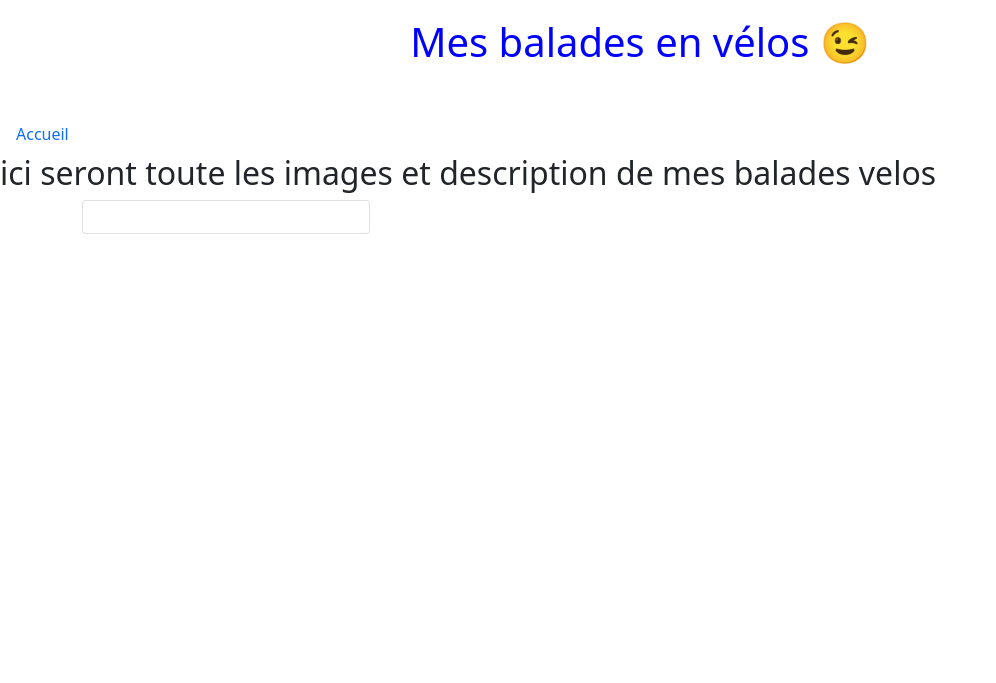
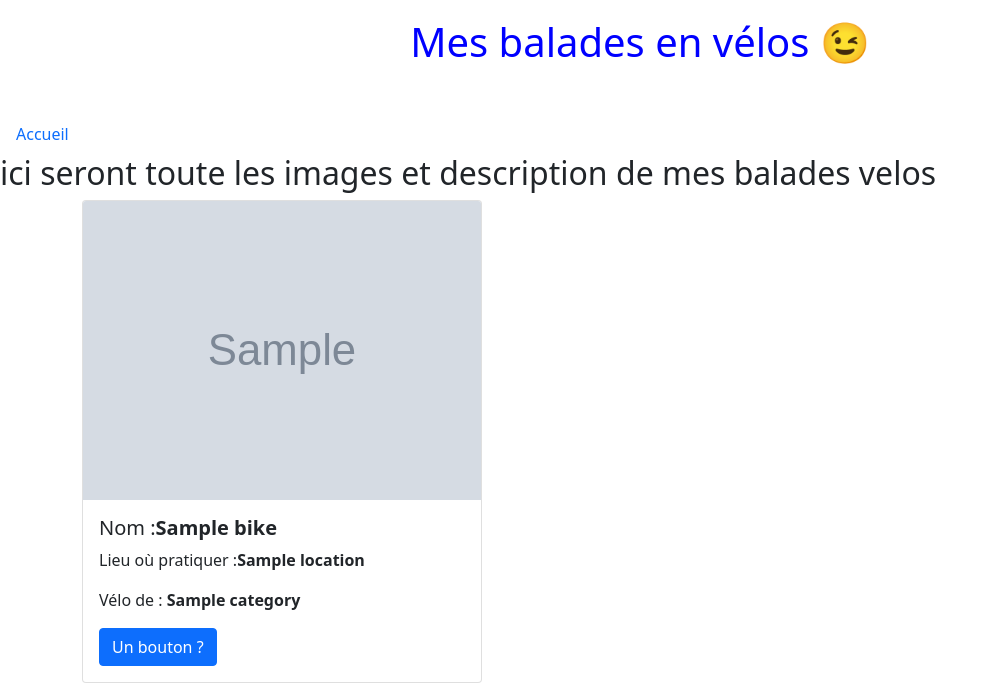
Before and after one commit to delphine38/myactivsymfony, a Symfony app: template templates/bike/index.html.twig in a window 1280 px wide. Shown: the part 268-951 px from the top of the page, without its empty margins (0-996 px from the left). Before the commit the page ends 502 px from the top, so only its background shows below. Run offline with Twig, Linux system fonts and the light colour scheme; the template is opened without the code that fills it: most values are stand-ins (such as "Sample title", 1, 10 or a date in 2020); grey boxes marked "Sample" are stand-in pictures; some libraries are stand-ins or nearby versions.

Commit message:
add for bike in bikes

```diff
--- a/templates/bike/index.html.twig
+++ b/templates/bike/index.html.twig
@@ -12,15 +12,23 @@
 
     <h2>ici seront toute les images et description de mes balades velos</h2>
 
+
+
     <div class="container">
         <div class="row">
-            <div class="col-3">
-                <div class="card" style="width: 18rem">
-                    <div class="card-body">
-
+            {% for bike in bikes %}
+                <div class="col-4">
+                    <div class="card" style="width: 25rem;">
+                        <img src="{{ bike.image }}" class="card-img-top" alt="...">
+                        <div class="card-body">
+                            <h5 class="card-title">Nom :<strong>{{ bike.name }}</strong></h5>
+                            <p class="card-text">Lieu où pratiquer :<strong>{{ bike.location }}</strong></p>
+                            <p class="card-text">Vélo de : <strong>{{ bike.category }}</strong></p>
+                            <a href="#" class="btn btn-primary">Un bouton ?</a>
+                        </div>
                     </div>
                 </div>
-            </div>
+            {% endfor %}
         </div>
     </div>
 
```
Also changed, not shown: src/Controller/BikeController.php (+5 -2 lines), src/Controller/VeloController.php (deleted, +0 -20 lines).
